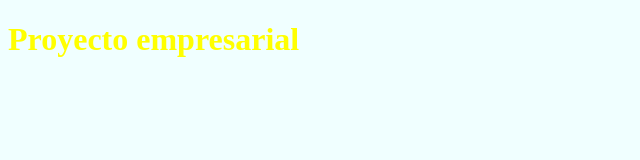
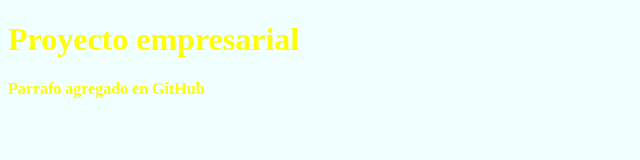
Before and after one commit to Gamezjona/CursoGit, a plain HTML site: page index.html in a window 1280 px wide. Shown: the whole page, without its empty margins (0-640 px from the left). Drawn offline with Linux system fonts and the light colour scheme.

Commit message:
Update index.html

```diff
--- a/index.html
+++ b/index.html
@@ -8,5 +8,8 @@
 </head>
 <body>
     <h1>Proyecto empresarial</h1>
+    <p>
+        Parrafo agregado en GitHub
+    </p>
 </body>
 </html>
```
